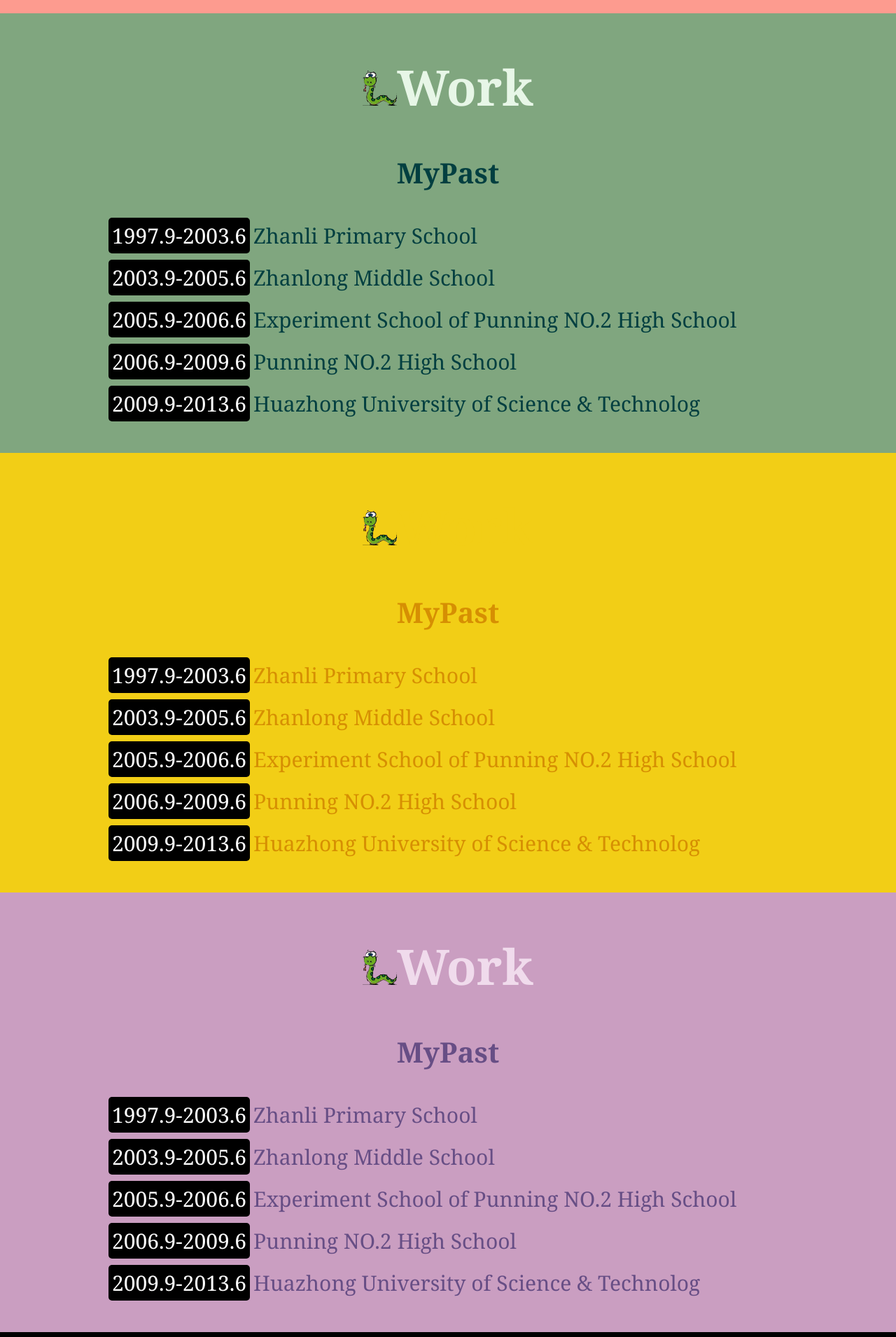
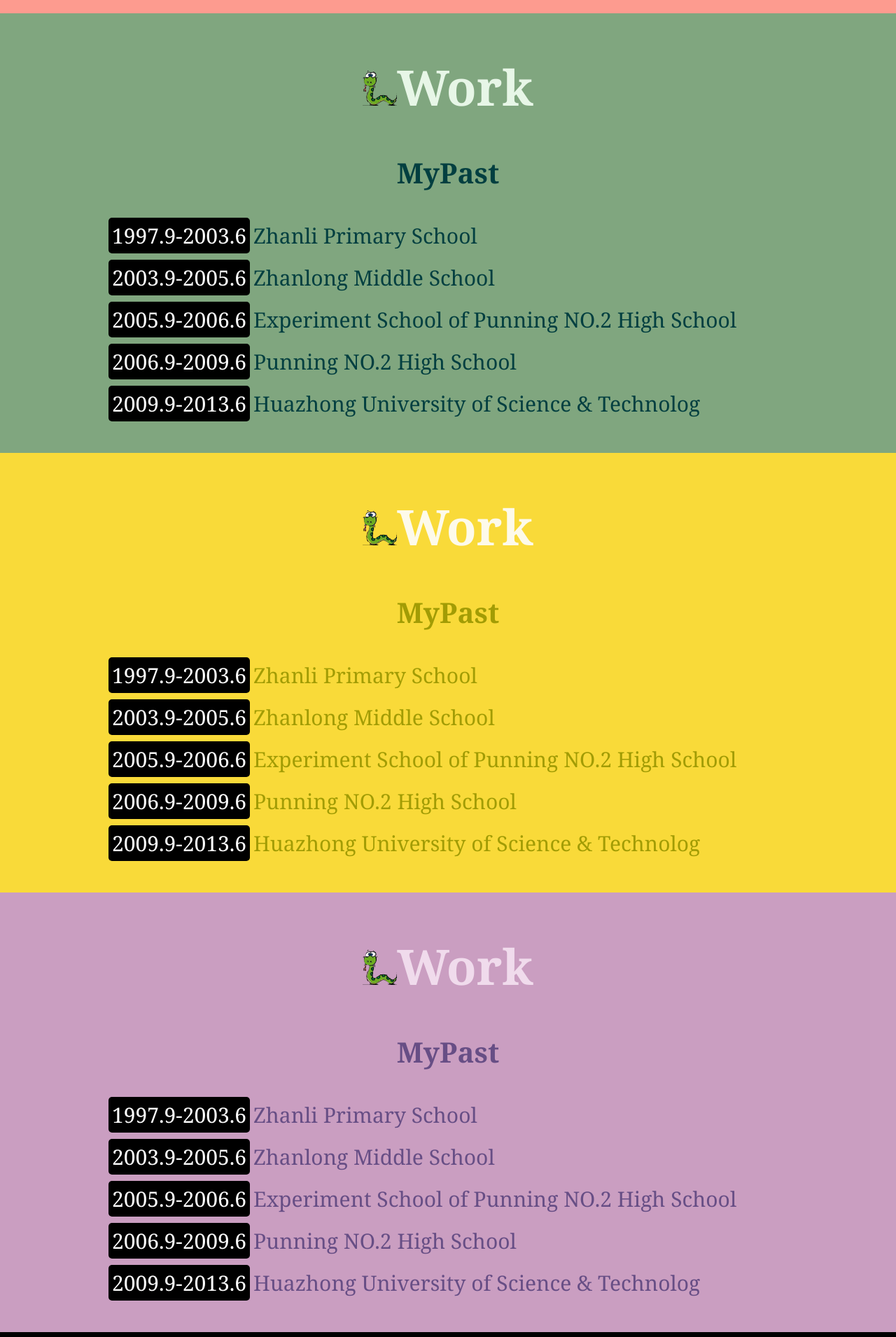
Before and after one commit to CodePeasant/formerblog, a Jekyll site: the page built from index.html, in a window 1280 px wide. Shown: the part 1569-3479 px from the top of the page at 70% size. Built offline with Jekyll 4.4.1, drawn with Linux system fonts in a browser that asks for light colours; some web fonts are replaced.

Commit message:
Edit color scheme

```diff
--- a/css/style.css
+++ b/css/style.css
@@ -108,11 +108,11 @@
  * dark-color:023f40
  */
 .yellow{
-    color: #d68f03;
-    background-color: #f2ce16;
+    color: #a29c05;
+    background-color: #f9da39;
 }
 .yellow h1{
-    color: #f2ce16;
+    color: #fdfaea;
 }
 /*purple
  * backgroud:80a67f
```
